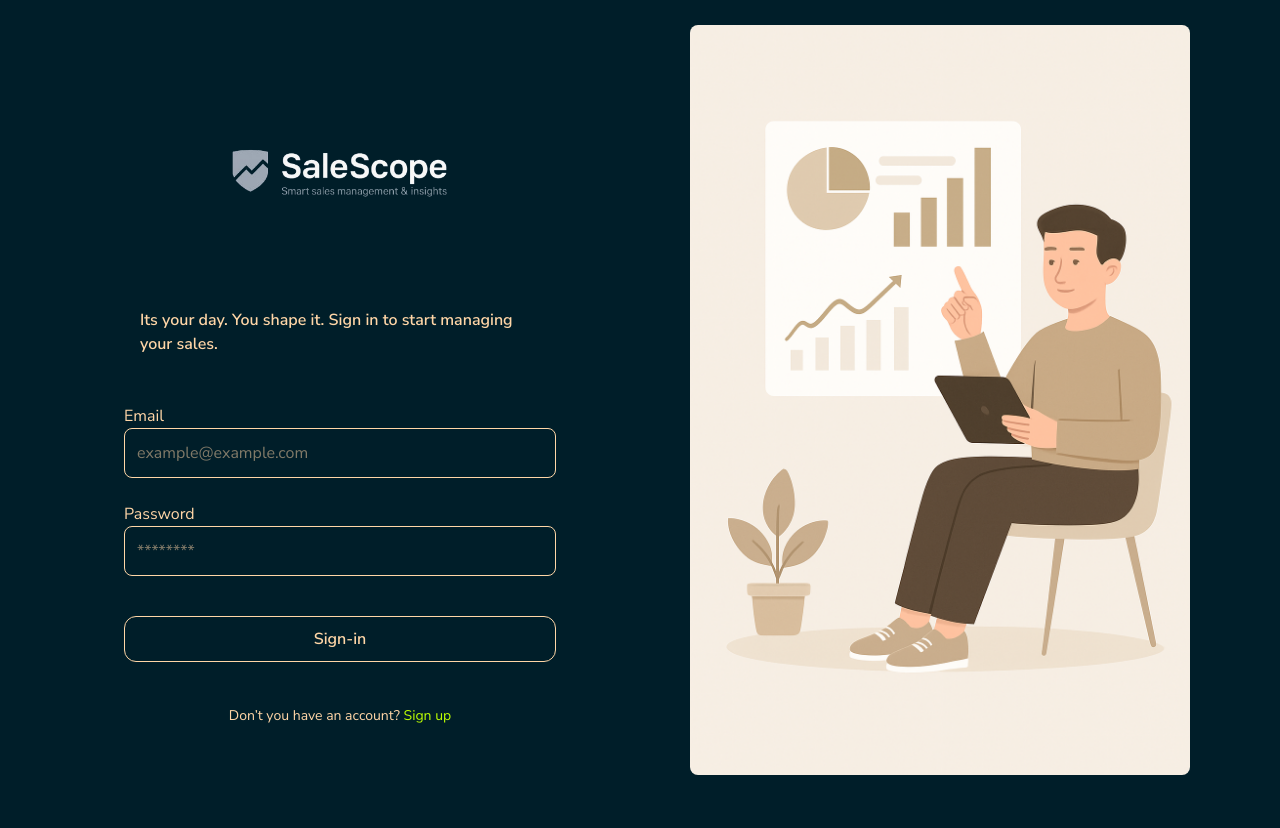
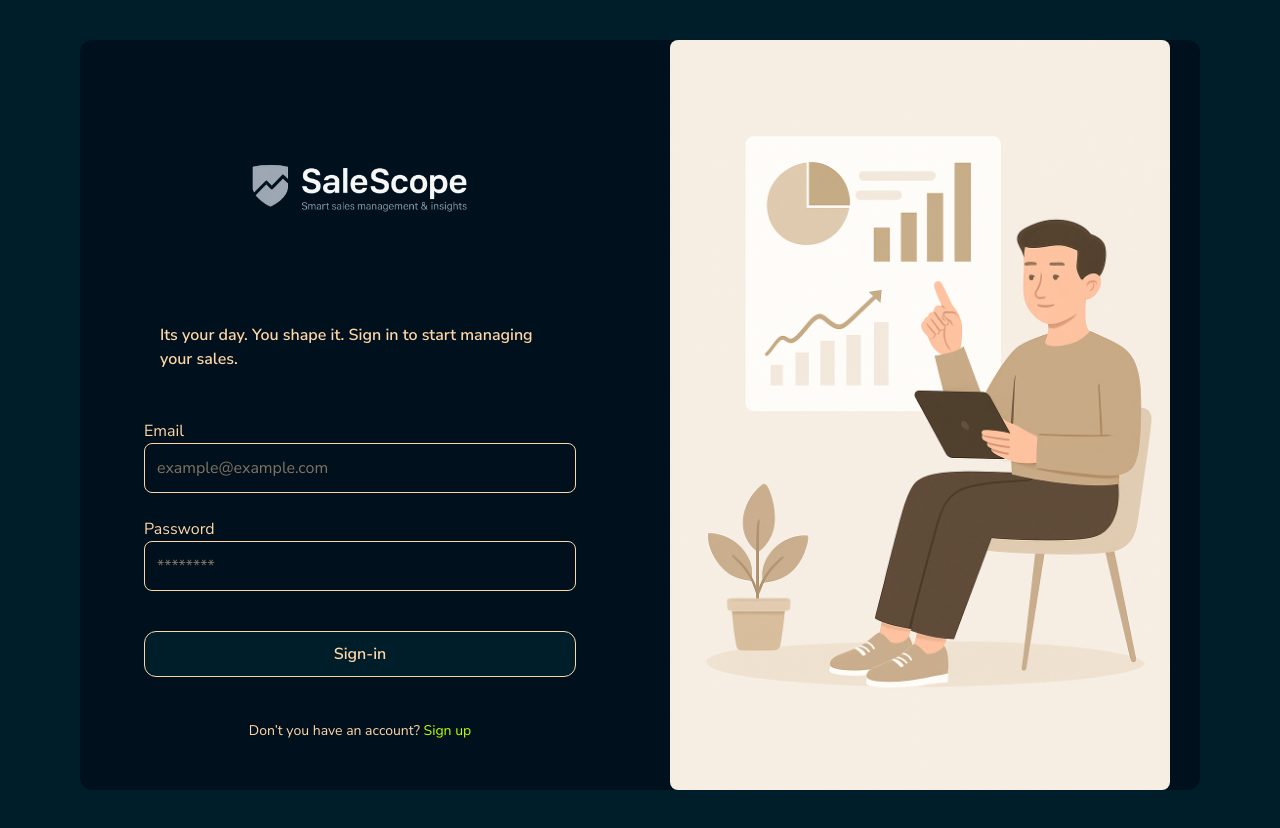
Before and after one commit to IntegrativeProject/SalesScope-Frontend, a Next.js app: page /login in a window 1280 px wide. Before the commit the page ends 800 px from the top, so only its background shows below. Built offline with nearby package versions, Linux system fonts and the light colour scheme.

Commit message:
login page and register page was fixed with padding

```diff
--- a/src/components/ui/loginUI/LoginPage.tsx
+++ b/src/components/ui/loginUI/LoginPage.tsx
@@ -44,8 +44,8 @@ const item = {
     }
   };
   return (
-    <div className="flex justify-center ">
-      <div className="grid grid-cols-2 w-300 h-screen ">
+    <div className="flex justify-center p-10 ">
+      <div className="grid grid-cols-2 w-280 rounded-xl bg-base-200">
         <div className="flex items-center justify-center  ">
            <motion.form
             variants={container}
--- a/src/components/ui/registerUI/RegisterPage.tsx
+++ b/src/components/ui/registerUI/RegisterPage.tsx
@@ -61,8 +61,8 @@ export default function RegisterPage() {
   };
 
   return (
-    <div className="flex justify-center">
-      <div className="grid grid-cols-2 p-1 w-300 h-screen">
+    <div className="flex justify-center p-10">
+      <div className="grid grid-cols-2 w-280 rounded-xl bg-base-200">
         <div className="flex items-center justify-center">
           <motion.div
             initial={{ opacity: 0, scale: 0.95 }}
```
